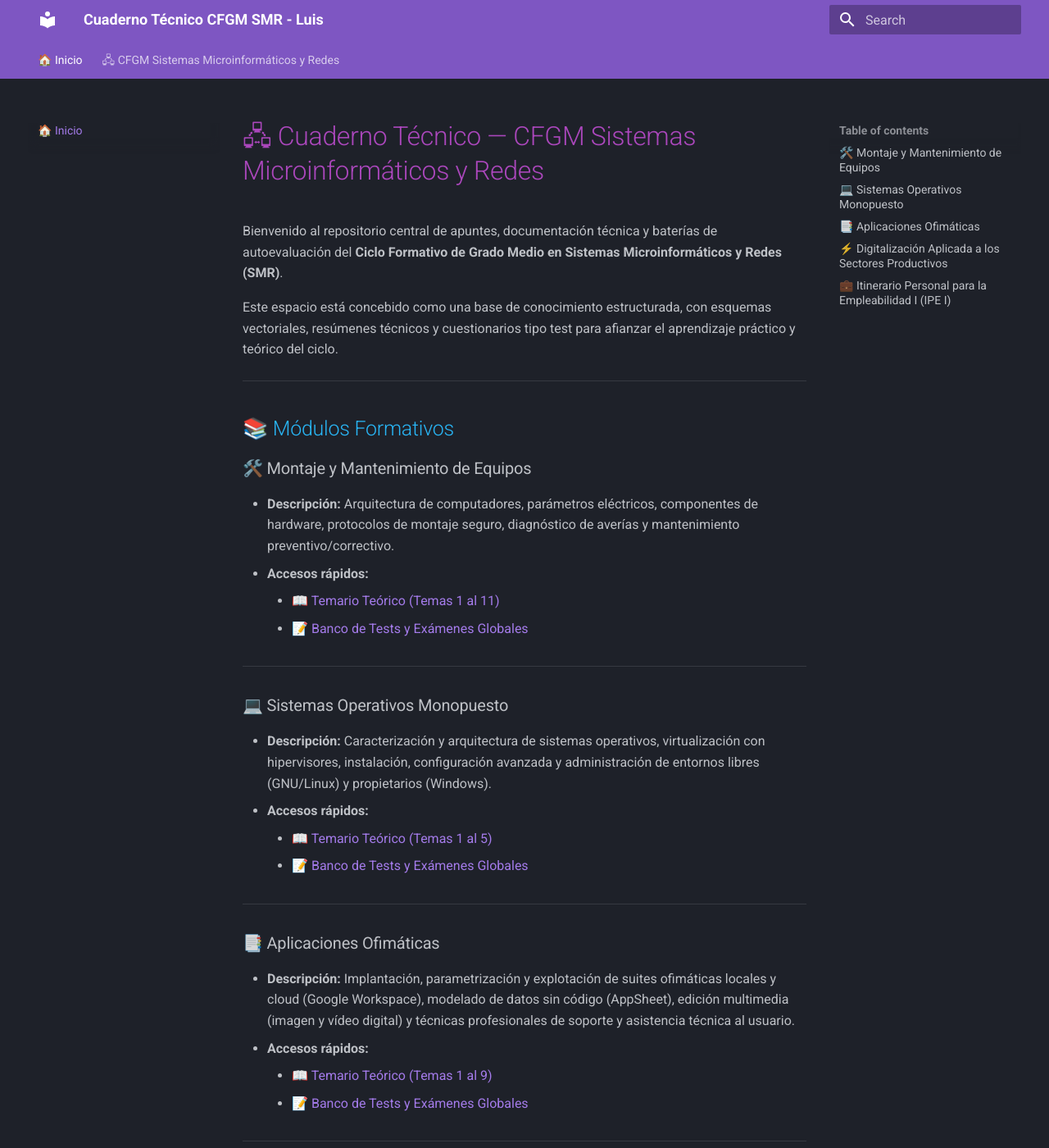
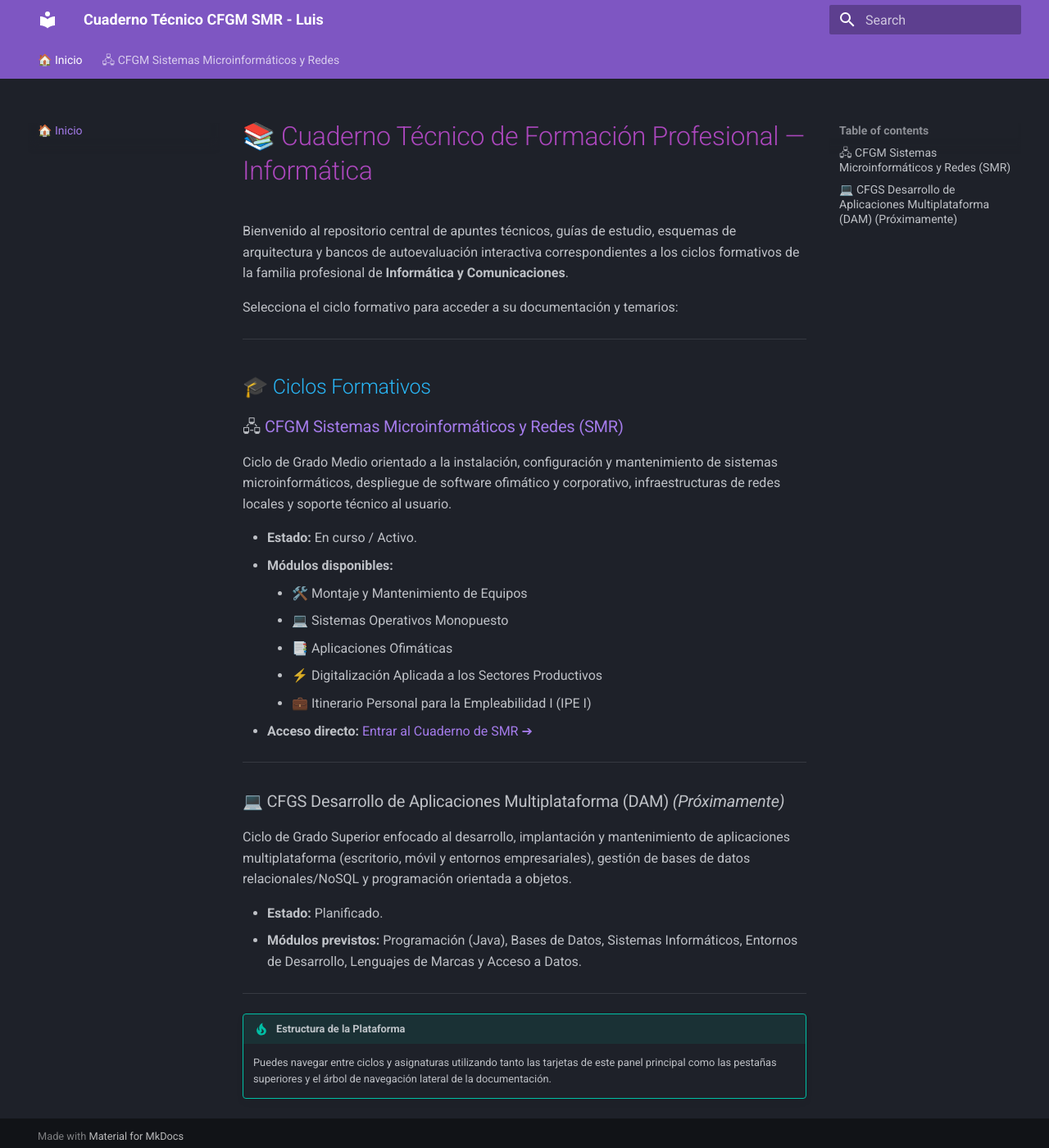
Before and after one commit to Beamspark/SMR-Apuntes, an MkDocs documentation site: the page built from docs/index.md, in a window 1280 px wide and 1400 px high. Shown: the whole window at 82% size. Built offline with MkDocs 1.6.1 and Material for MkDocs 9.7.7, drawn with Linux system fonts in a browser that asks for light colours; some of the changed text lies outside the part shown.

Commit message:
Update index.md

```diff
--- a/docs/index.md
+++ b/docs/index.md
@@ -1,52 +1,34 @@
-<h1 style="color: #ab47bc;">🖧 Cuaderno Técnico — CFGM Sistemas Microinformáticos y Redes</h1>
+<h1 style="color: #ab47bc;">📚 Cuaderno Técnico de Formación Profesional — Informática</h1>
 
-Bienvenido al repositorio central de apuntes, documentación técnica y baterías de autoevaluación del **Ciclo Formativo de Grado Medio en Sistemas Microinformáticos y Redes (SMR)**.
+Bienvenido al repositorio central de apuntes técnicos, guías de estudio, esquemas de arquitectura y bancos de autoevaluación interactiva correspondientes a los ciclos formativos de la familia profesional de **Informática y Comunicaciones**.
 
-Este espacio está concebido como una base de conocimiento estructurada, con esquemas vectoriales, resúmenes técnicos y cuestionarios tipo test para afianzar el aprendizaje práctico y teórico del ciclo.
+Selecciona el ciclo formativo para acceder a su documentación y temarios:
 
 ---
 
-<h2 style="color: #29b6f6;">📚 Módulos Formativos</h2>
+<h2 style="color: #29b6f6;">🎓 Ciclos Formativos</h2>
 
-### 🛠️ Montaje y Mantenimiento de Equipos
-* **Descripción:** Arquitectura de computadores, parámetros eléctricos, componentes de hardware, protocolos de montaje seguro, diagnóstico de averías y mantenimiento preventivo/correctivo.
-* **Accesos rápidos:**
-    * [📖 Temario Teórico (Temas 1 al 11)](smr/montaje/index.md)
-    * [📝 Banco de Tests y Exámenes Globales](smr/montaje/test/index.md)
+### 🖧 [CFGM Sistemas Microinformáticos y Redes (SMR)](smr/index.md)
+Ciclo de Grado Medio orientado a la instalación, configuración y mantenimiento de sistemas microinformáticos, despliegue de software ofimático y corporativo, infraestructuras de redes locales y soporte técnico al usuario.
+
+* **Estado:** En curso / Activo.
+* **Módulos disponibles:**
+    * 🛠️ Montaje y Mantenimiento de Equipos
+    * 💻 Sistemas Operativos Monopuesto
+    * 📑 Aplicaciones Ofimáticas
+    * ⚡ Digitalización Aplicada a los Sectores Productivos
+    * 💼 Itinerario Personal para la Empleabilidad I (IPE I)
+* **Acceso directo:** [Entrar al Cuaderno de SMR ➔](smr/index.md)
 
 ---
 
-### 💻 Sistemas Operativos Monopuesto
-* **Descripción:** Caracterización y arquitectura de sistemas operativos, virtualización con hipervisores, instalación, configuración avanzada y administración de entornos libres (GNU/Linux) y propietarios (Windows).
-* **Accesos rápidos:**
-    * [📖 Temario Teórico (Temas 1 al 5)](smr/sistemas/index.md)
-    * [📝 Banco de Tests y Exámenes Globales](smr/sistemas/test/index.md)
+### 💻 CFGS Desarrollo de Aplicaciones Multiplataforma (DAM) *(Próximamente)*
+Ciclo de Grado Superior enfocado al desarrollo, implantación y mantenimiento de aplicaciones multiplataforma (escritorio, móvil y entornos empresariales), gestión de bases de datos relacionales/NoSQL y programación orientada a objetos.
+
+* **Estado:** Planificado.
+* **Módulos previstos:** Programación (Java), Bases de Datos, Sistemas Informáticos, Entornos de Desarrollo, Lenguajes de Marcas y Acceso a Datos.
 
 ---
 
-### 📑 Aplicaciones Ofimáticas
-* **Descripción:** Implantación, parametrización y explotación de suites ofimáticas locales y cloud (Google Workspace), modelado de datos sin código (AppSheet), edición multimedia (imagen y vídeo digital) y técnicas profesionales de soporte y asistencia técnica al usuario.
-* **Accesos rápidos:**
-    * [📖 Temario Teórico (Temas 1 al 9)](smr/ofimatica/index.md)
-    * [📝 Banco de Tests y Exámenes Globales](smr/ofimatica/test/index.md)
-
----
-
-### ⚡ Digitalización Aplicada a los Sectores Productivos
-* **Descripción:** Cuarta Revolución Industrial, computación en la nube (Cloud), tecnologías habilitadoras digitales (IoT, IA, Big Data), sostenibilidad tecnológica y planes de transformación digital.
-* **Accesos rápidos:**
-    * [📖 Temario Teórico (Temas 1 al 5)](smr/digitalizacion/index.md)
-    * [📝 Banco de Tests y Exámenes Globales](smr/digitalizacion/test/index.md)
-
----
-
-### 💼 Itinerario Personal para la Empleabilidad I (IPE I)
-* **Descripción:** Análisis del sector productivo de las TIC, prevención de riesgos laborales (PRL) y salud en el trabajo, legislación y condiciones laborales, orientación profesional y aprendizaje autónomo.
-* **Accesos rápidos:**
-    * [📖 Temario Teórico (Temas 1 al 5)](smr/itinerario/index.md)
-    * [📝 Banco de Tests y Exámenes Globales](smr/itinerario/test/index.md)
-
----
-
-!!! tip "Metodología de Estudio y Evaluación"
-    Cada módulo cuenta con un desglose técnico detallado acompañado de esquemas y tablas comparativas. Tras completar la lectura de cada unidad, accede a la sección de **Autoevaluación** para validar tus conocimientos con preguntas comentadas y simulacros de examen global.
+!!! tip "Estructura de la Plataforma"
+    Puedes navegar entre ciclos y asignaturas utilizando tanto las tarjetas de este panel principal como las pestañas superiores y el árbol de navegación lateral de la documentación.
```
